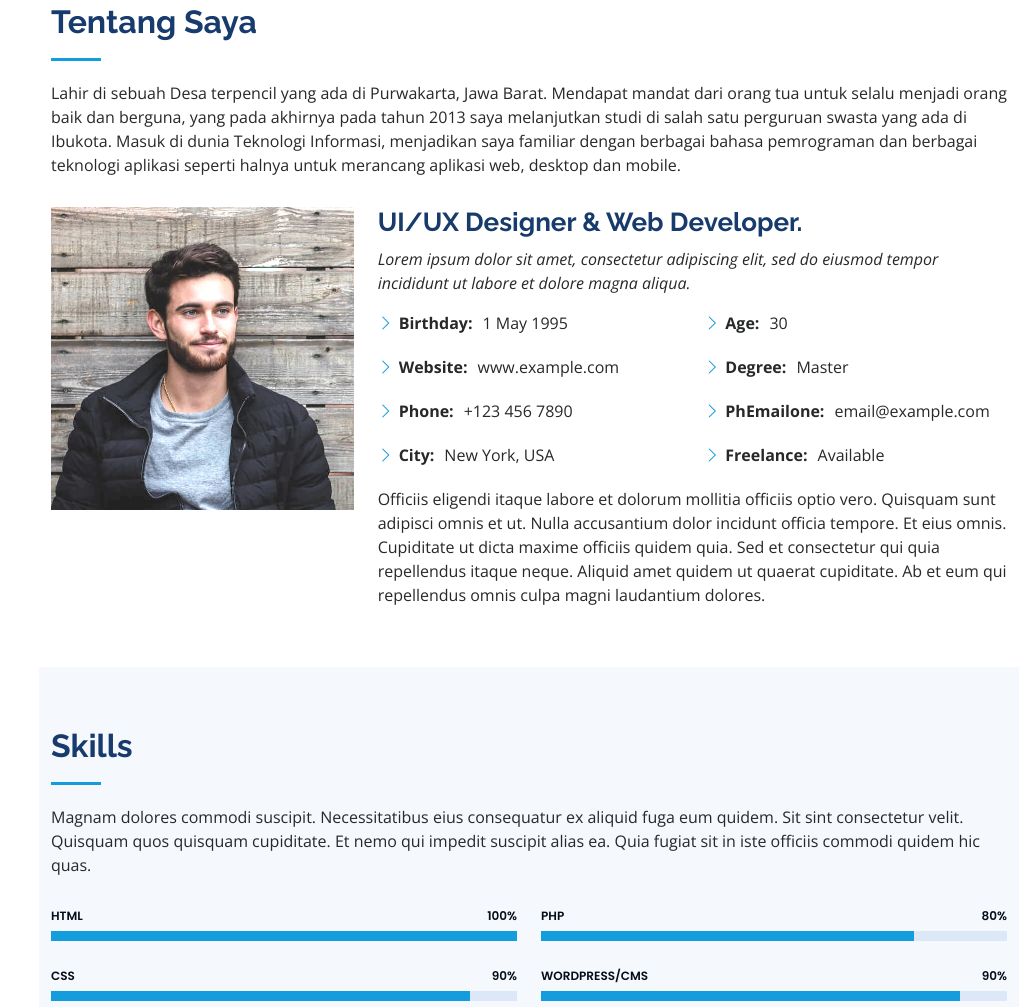
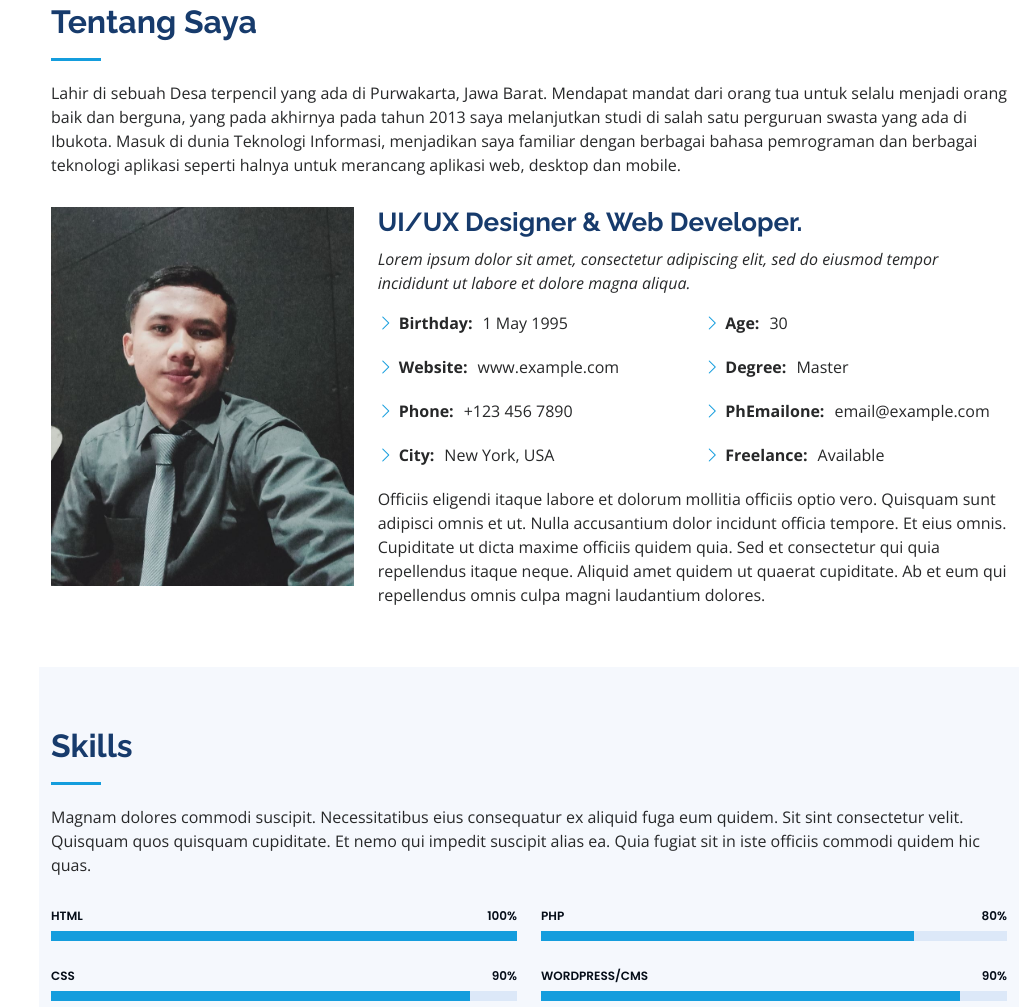
Before and after one commit to zonewanz/zonewanz.github.io, a plain HTML site: page index.html in a window 1280 px wide. Shown: the part 857-1864 px from the top of the page, without its empty margins (261-1280 px from the left). Drawn offline with nearby package versions, Linux system fonts and the light colour scheme.

Commit message:
Update index.html

```diff
--- a/index.html
+++ b/index.html
@@ -92,7 +92,7 @@
 
         <div class="row">
           <div class="col-lg-4" data-aos="fade-right">
-            <img src="assets/img/profile-img.jpg" class="img-fluid" alt="">
+            <img src="assets/img/profile-img2.jpg" class="img-fluid" alt="">
           </div>
           <div class="col-lg-8 pt-4 pt-lg-0 content" data-aos="fade-left">
             <h3>UI/UX Designer &amp; Web Developer.</h3>
```
